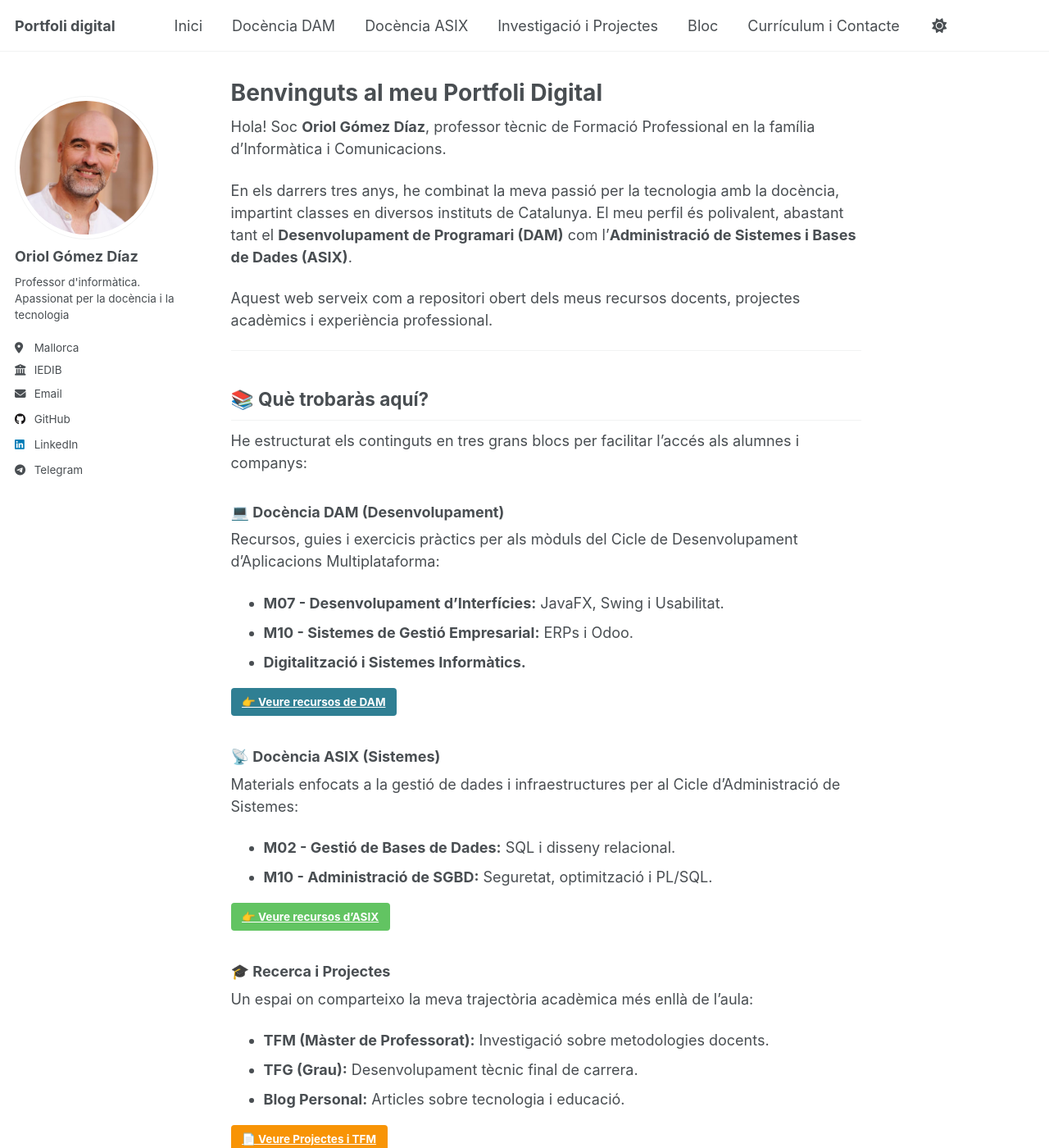
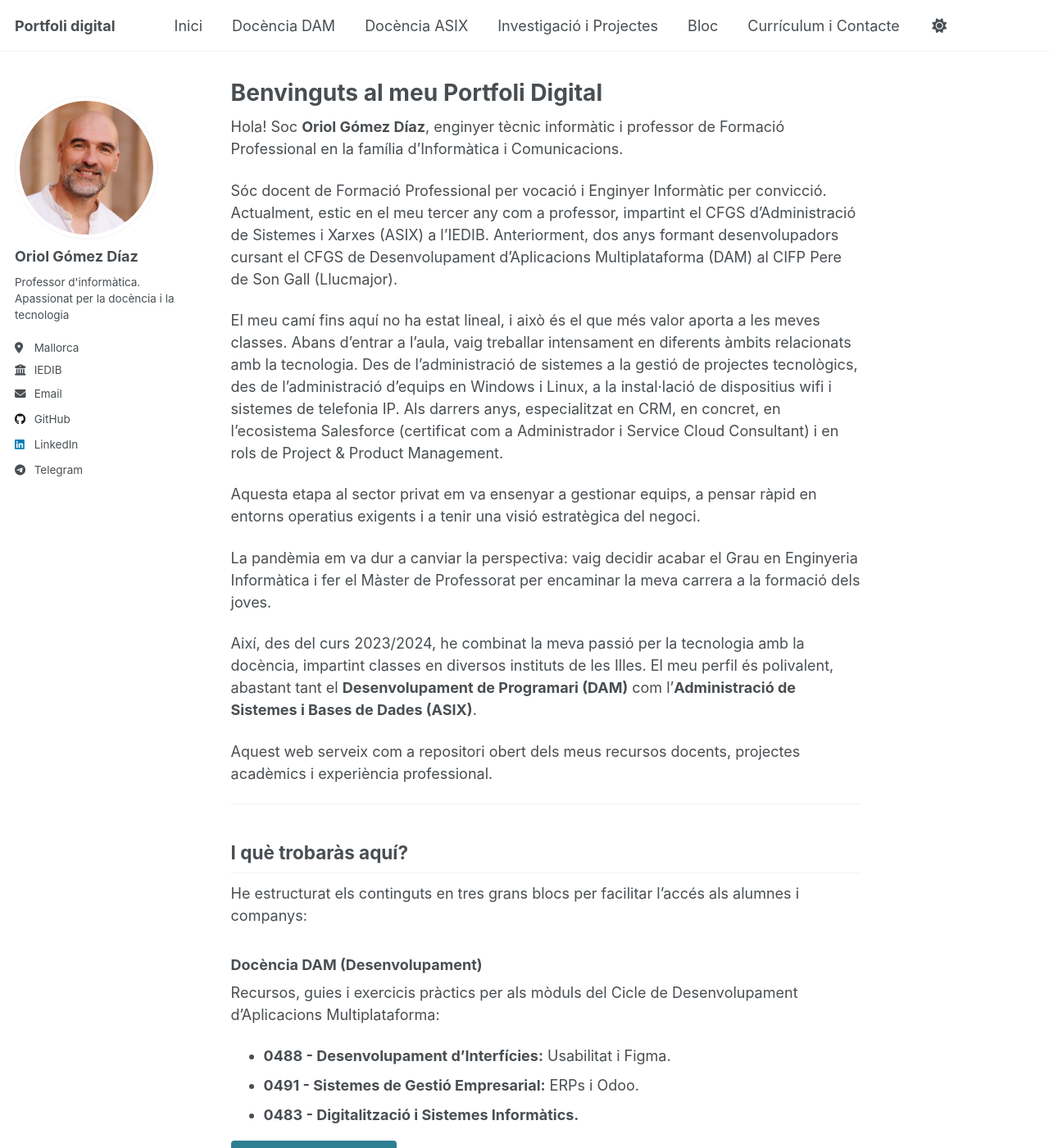
Before and after one commit to oriolgomezdiaz/oriolgomezdiaz.github.io, a Jekyll site: the page built from index.md, in a window 1280 px wide and 1400 px high. Shown: the whole window at 82% size. Built offline with Jekyll 4.4.1, drawn with Linux system fonts in a browser that asks for light colours; a script that is not in the unit is left out; some of the changed text lies outside the part shown.

Commit message:
Presentació a inici

```diff
--- a/index.md
+++ b/index.md
@@ -5,37 +5,46 @@ excerpt: "Professor d'Informàtica (FP) especialitzat en Desenvolupament d'Aplic
 author_profile: true
 ---
 
-Hola! Soc **Oriol Gómez Díaz**, professor tècnic de Formació Professional en la família d'Informàtica i Comunicacions.
+Hola! Soc **Oriol Gómez Díaz**, enginyer tècnic informàtic i professor de Formació Professional en la família d'Informàtica i Comunicacions.
 
-En els darrers tres anys, he combinat la meva passió per la tecnologia amb la docència, impartint classes en diversos instituts de Catalunya. El meu perfil és polivalent, abastant tant el **Desenvolupament de Programari (DAM)** com l'**Administració de Sistemes i Bases de Dades (ASIX)**.
+Sóc docent de Formació Professional per vocació i Enginyer Informàtic per convicció. Actualment, estic en el meu tercer any com a professor, impartint el CFGS d'Administració de Sistemes i Xarxes (ASIX) a l'IEDIB. Anteriorment, dos anys formant desenvolupadors cursant el CFGS de Desenvolupament d'Aplicacions Multiplataforma (DAM) al CIFP Pere de Son Gall (Llucmajor).
+
+El meu camí fins aquí no ha estat lineal, i això és el que més valor aporta a les meves classes. Abans d'entrar a l'aula, vaig treballar intensament en diferents àmbits relacionats amb la tecnologia. Des de l'administració de sistemes a la gestió de projectes tecnològics, des de l'administració d'equips en Windows i Linux, a la instal·lació de dispositius wifi i sistemes de telefonia IP.
+Als darrers anys, especialitzat en CRM, en concret, en l'ecosistema Salesforce (certificat com a Administrador i Service Cloud Consultant) i en rols de Project & Product Management.
+
+Aquesta etapa al sector privat em va ensenyar a gestionar equips, a pensar ràpid en entorns operatius exigents i a tenir una visió estratègica del negoci.
+
+La pandèmia em va dur a canviar la perspectiva: vaig decidir acabar el Grau en Enginyeria Informàtica i fer el Màster de Professorat per encaminar la meva carrera a la formació dels joves.
+
+Així, des del curs 2023/2024, he combinat la meva passió per la tecnologia amb la docència, impartint classes en diversos instituts de les Illes. El meu perfil és polivalent, abastant tant el **Desenvolupament de Programari (DAM)** com l'**Administració de Sistemes i Bases de Dades (ASIX)**.
 
 Aquest web serveix com a repositori obert dels meus recursos docents, projectes acadèmics i experiència professional.
 
 ---
 
-## 📚 Què trobaràs aquí?
+## I què trobaràs aquí?
 
 He estructurat els continguts en tres grans blocs per facilitar l'accés als alumnes i companys:
 
-### 💻 Docència DAM (Desenvolupament)
+###  Docència DAM (Desenvolupament)
 Recursos, guies i exercicis pràctics per als mòduls del Cicle de Desenvolupament d'Aplicacions Multiplataforma:
-* **M07 - Desenvolupament d'Interfícies:** JavaFX, Swing i Usabilitat.
-* **M10 - Sistemes de Gestió Empresarial:** ERPs i Odoo.
-* **Digitalització i Sistemes Informàtics.**
+* **0488 - Desenvolupament d'Interfícies:** Usabilitat i Figma.
+* **0491 - Sistemes de Gestió Empresarial:** ERPs i Odoo.
+* **0483 - Digitalització i Sistemes Informàtics.**
 
 [👉 Veure recursos de DAM](/dam/){: .btn .btn--info}
 
-### 📡 Docència ASIX (Sistemes)
+###  Docència ASIX (Sistemes)
 Materials enfocats a la gestió de dades i infraestructures per al Cicle d'Administració de Sistemes:
-* **M02 - Gestió de Bases de Dades:** SQL i disseny relacional.
-* **M10 - Administració de SGBD:** Seguretat, optimització i PL/SQL.
+* **0372 - Gestió de Bases de Dades:** SQL i disseny relacional.
+* **0377 - Administració de Sistemes Gestors de Bases de Dades:** Seguretat, optimització i PL/SQL.
 
 [👉 Veure recursos d'ASIX](/asix/){: .btn .btn--success}
 
-### 🎓 Recerca i Projectes
+###  Recerca i Projectes
 Un espai on comparteixo la meva trajectòria acadèmica més enllà de l'aula:
-* **TFM (Màster de Professorat):** Investigació sobre metodologies docents.
-* **TFG (Grau):** Desenvolupament tècnic final de carrera.
+* **TFM (Màster de Professorat):** Treball sobre l'ús de dispositius IoT a l'aula de tecnologia de 4rt d'ESO.
+* **TFG (Grau):** Millora del procediment de gestió de l'IQPIB.
 * **Blog Personal:** Articles sobre tecnologia i educació.
 
 [📄 Veure Projectes i TFM](/projectes-academics/){: .btn .btn--warning}
```
